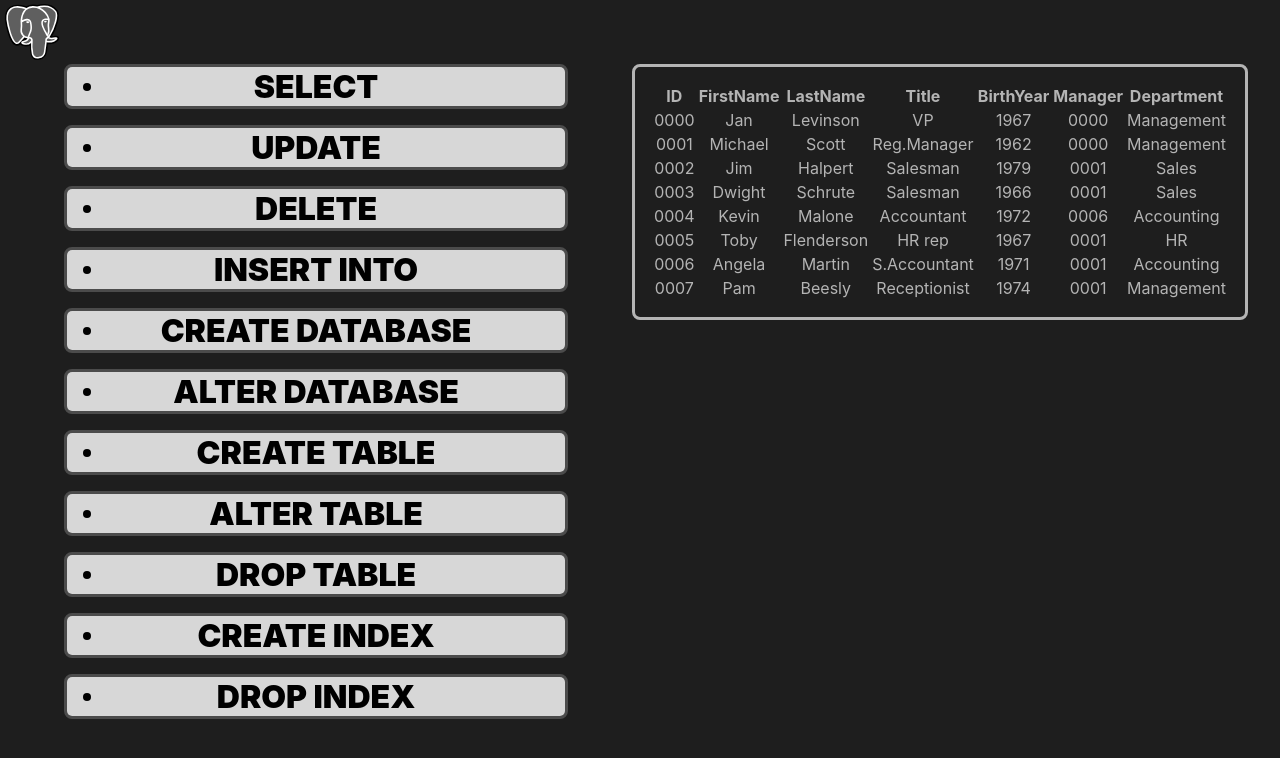
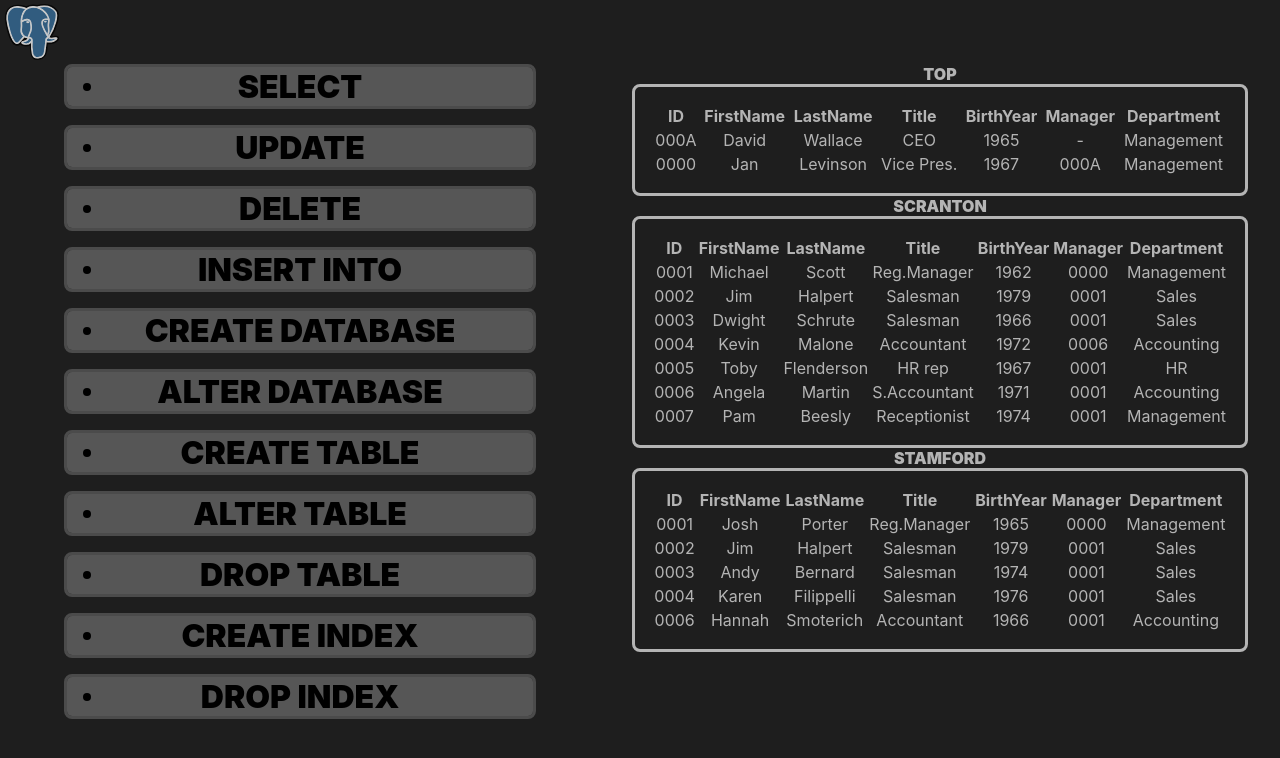
Before and after one commit to Kuovinen/rstudy, a React (Create React App) app: page / in a window 1280 px wide. Shown: the top 758 px of the page. Built offline with nearby package versions, Linux system fonts and the light colour scheme.

Commit message:
added color through JSX element implementation into the original data array and exampled the SQL table to have 2 more talbes and more entries

```diff
--- a/src/components/Postgress.css
+++ b/src/components/Postgress.css
@@ -6,6 +6,10 @@
   filter: saturate(0);
   height: 4rem;
   display: block;
+  opacity: 0.75;
+}
+#pstgrsico:hover {
+  filter: brightness(1.1);
 }
 #postgressKeywords {
   width: 90%;
--- a/src/components/Postgress.tsx
+++ b/src/components/Postgress.tsx
@@ -6,7 +6,7 @@ import PostgressExampleTable from "./PostgressExampleTable";
 import SQLdata from "./sqlData";
 interface SQLdataObj {
   title: string;
-  description: string;
+  description: JSX.Element;
   example: string;
   result: string;
 }
--- a/src/components/PostgressCard.css
+++ b/src/components/PostgressCard.css
@@ -9,10 +9,19 @@
   overflow: hidden;
   border: 0.2rem solid var(--whiteTr20);
 }
+.PstgrsTheme > .PstGrsTitle:hover {
+  background: rgb(148, 148, 148);
+}
+.PstgrsThemeOpen > .PstGrsTitle {
+  background: rgb(169, 169, 169);
+}
 .PstgrsThemeOpen {
   background-color: var(--whiteTr10);
+  margin-top: 3rem;
+  margin-bottom: 3rem;
 }
 .PstgrsTheme > .howTo,
+.PstgrsTheme > .example,
 .PstgrsTheme > .output {
   display: none;
 }
@@ -23,7 +32,7 @@
 .PstGrsTitle {
   user-select: none;
   color: black;
-  background: rgb(215, 215, 215);
+  background: rgb(86, 86, 86);
   font-weight: 1000;
   font-size: 2rem;
   cursor: pointer;
@@ -46,3 +55,6 @@
   filter: saturate(0);
   height: 4rem;
 }
+.yellow {
+  color: orange;
+}
--- a/src/components/PostgressCard.tsx
+++ b/src/components/PostgressCard.tsx
@@ -2,7 +2,7 @@ import React from "react";
 import "./PostgressCard.css";
 interface PostgressCardProps {
   title: string;
-  description: string;
+  description: JSX.Element;
   example: string;
   result: string;
 }
@@ -24,6 +24,7 @@ function PostgressCard(props: PostgressCardProps) {
         <span className="cardTitlePstGrs">{props.title}</span>
       </div>
       <div className="howTo">{props.description}</div>
+      <div className="example">{props.example}</div>
       <div className="output">{props.result}</div>
     </div>
   );
--- a/src/components/PostgressExampleTable.css
+++ b/src/components/PostgressExampleTable.css
@@ -1,7 +1,11 @@
-#tableSQL {
+#sqlTables {
+  flex: 1;
+  margin: 0 2rem;
+}
+
+.tableSQL {
+  width: 100%;
   top: 1rem;
-  margin-left: auto;
-  margin-right: 2rem;
   position: sticky;
   color: var(--grey1);
   padding: 1rem;
@@ -9,3 +13,17 @@
   border: 0.2rem solid var(--grey1);
   height: fit-content;
 }
+
+tr:hover {
+  background: var(--whiteTr10);
+}
+td:hover,
+th:hover {
+  background: var(--whiteTr20);
+}
+#table0,
+#table1,
+#table2 {
+  font-weight: 1000;
+  color: var(--grey1);
+}
--- a/src/components/PostgressExampleTable.tsx
+++ b/src/components/PostgressExampleTable.tsx
@@ -1,7 +1,9 @@
 import "./PostgressExampleTable.css";
 function PostgressExampleTable() {
   return (
-    <table id="tableSQL">
+    <div id="sqlTables">
+      <span id="table0">TOP</span>
+      <table className="tableSQL">
         <tr>
           <th>ID</th>
           <th>FirstName</th>
@@ -12,13 +14,34 @@ function PostgressExampleTable() {
           <th>Department</th>
         </tr>
         <tr>
+          <td>000A</td>
+          <td>David</td>
+          <td>Wallace</td>
+          <td>CEO</td>
+          <td>1965 </td>
+          <td>-</td>
+          <td>Management</td>
+        </tr>
+        <tr>
           <td>0000</td>
           <td>Jan</td>
           <td>Levinson</td>
-        <td>VP</td>
+          <td>Vice Pres.</td>
           <td>1967 </td>
-        <td>0000</td>
+          <td>000A</td>
           <td>Management</td>
+        </tr>
+      </table>
+      <span id="table1">SCRANTON</span>
+      <table className="tableSQL">
+        <tr>
+          <th>ID</th>
+          <th>FirstName</th>
+          <th>LastName</th>
+          <th>Title</th>
+          <th>BirthYear</th>
+          <th>Manager</th>
+          <th>Department</th>
         </tr>
         <tr>
           <td>0001</td>
@@ -84,6 +107,64 @@ function PostgressExampleTable() {
           <td>Management</td>
         </tr>
       </table>
+      <span id="table2">STAMFORD</span>
+      <table className="tableSQL">
+        <tr>
+          <th>ID</th>
+          <th>FirstName</th>
+          <th>LastName</th>
+          <th>Title</th>
+          <th>BirthYear</th>
+          <th>Manager</th>
+          <th>Department</th>
+        </tr>
+        <tr>
+          <td>0001</td>
+          <td>Josh </td>
+          <td>Porter</td>
+          <td>Reg.Manager</td>
+          <td>1965 </td>
+          <td>0000</td>
+          <td>Management</td>
+        </tr>
+        <tr>
+          <td>0002</td>
+          <td>Jim</td>
+          <td>Halpert</td>
+          <td>Salesman</td>
+          <td>1979 </td>
+          <td>0001</td>
+          <td>Sales</td>
+        </tr>
+        <tr>
+          <td>0003</td>
+          <td>Andy </td>
+          <td>Bernard</td>
+          <td>Salesman</td>
+          <td>1974</td>
+          <td>0001</td>
+          <td>Sales</td>
+        </tr>
+        <tr>
+          <td>0004</td>
+          <td>Karen </td>
+          <td>Filippelli</td>
+          <td>Salesman </td>
+          <td>1976 </td>
+          <td>0001</td>
+          <td>Sales </td>
+        </tr>
+        <tr>
+          <td>0006</td>
+          <td>Hannah </td>
+          <td>Smoterich</td>
+          <td>Accountant</td>
+          <td>1966 </td>
+          <td>0001</td>
+          <td>Accounting</td>
+        </tr>
+      </table>
+    </div>
   );
 }
 export default PostgressExampleTable;
--- a/src/components/sqlData.tsx
+++ b/src/components/sqlData.tsx
@@ -1,67 +1,75 @@
+/*
+<span className='yellow'>data</span>
+*/
+<span className="yellow"></span>;
 const arr = [
   {
     title: "SELECT",
-    description: "extracts data from a database",
+    description: (
+      <span>
+        extracts<span className="yellow"> data </span>from a database
+      </span>
+    ),
     example: "string",
     result: "result",
   },
   {
     title: "UPDATE",
-    description: "updates data in a database",
+    description: <span>updates data in a database</span>,
     example: "string",
     result: "result",
   },
   {
     title: "DELETE",
-    description: "deletes data from a database",
+    description: <span>deletes data from a database</span>,
     example: "string",
     result: "result",
   },
   {
     title: "INSERT INTO",
-    description: "inserts new data into a database",
+    description: <span>inserts new data into a database</span>,
     example: "string",
     result: "result",
   },
   {
     title: "CREATE DATABASE",
-    description: "creates a new database",
+    description: <span>creates a new database</span>,
     example: "string",
     result: "result",
   },
   {
     title: "ALTER DATABASE",
-    description: "modifies a database",
+    description: <span>modifies a database</span>,
     example: "string",
     result: "result",
   },
   {
     title: "CREATE TABLE",
-    description: "modifies a new table",
+    description: <span>modifies a new table</span>,
     example: "string",
     result: "result",
   },
   {
     title: "ALTER TABLE",
-    description: "modifies a able",
+    description: <span>modifies a able</span>,
     example: "string",
     result: "result",
   },
   {
     title: "DROP TABLE",
-    description: "deletes a table",
+    description: <span>deletes a table</span>,
     example: "string",
     result: "result",
   },
   {
     title: "CREATE INDEX",
-    description: "creates an index (search key)",
+    description: <span>creates an index (search key)</span>,
     example: "string",
     result: "result",
   },
   {
     title: "DROP INDEX",
-    description: "deletes an index",
+    description: <span>deletes an index</span>,
     example: "string",
     result: "result",
   },
```
Lines whose indentation alone changed are shown as unchanged.
